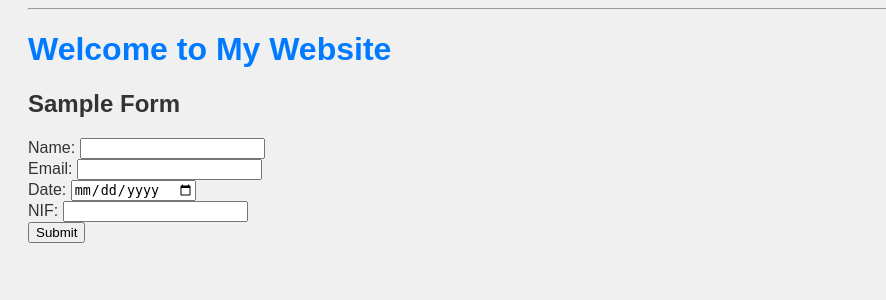
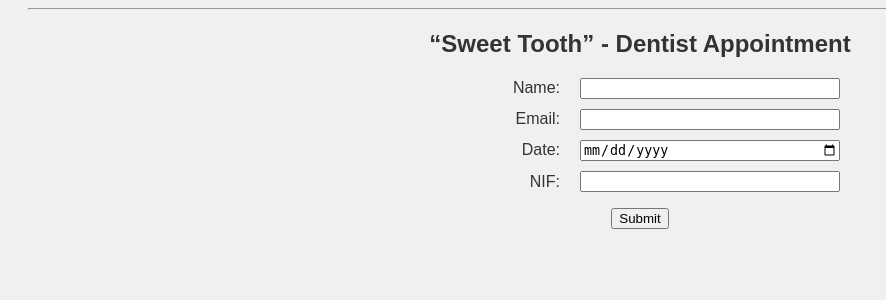
Before and after one commit to Marco-de-Sa/webDev, a Flask app: page / in a window 1280 px wide. Shown: the part 46-346 px from the top of the page, without its empty margins (0-886 px from the left). Run offline with Flask 3, Linux system fonts and the light colour scheme.

Commit message:
Refactor form templates for improved layout and consistency

```diff
--- a/lab3/templates/home.html
+++ b/lab3/templates/home.html
@@ -1,26 +1,23 @@
 {% extends "base.html" %}
 {% block title %}Home{% endblock %}
 {% block content %}
-<h1>Welcome to My Website</h1>
+<h2 style="text-align: center;">“Sweet Tooth” - Dentist Appointment </h2>
+<form method="post" action="/" style="max-width: 400px; margin: 0 auto;">
+    <div style="display: grid; grid-template-columns: 120px 1fr; gap: 10px 20px; align-items: center;">
+        <label for="Name" style="text-align: right;">Name:</label>
+        <input type="text" id="Name" name="Name" required>
 
-<h2>Sample Form</h2>
-<form method="post" action="/">
-    <div>
-        <label for="input1">Name:</label>
-        <input type="text" id="Name" name="Name" required>
-    </div>
-    <div>
-        <label for="input2">Email:</label>
+        <label for="Email" style="text-align: right;">Email:</label>
         <input type="email" id="Email" name="Email" required>
-    </div>
-    <div>
-        <label for="input3">Date:</label>
+
+        <label for="Date" style="text-align: right;">Date:</label>
         <input type="date" id="Date" name="Date" required>
-    </div>
-    <div>
-        <label for="input4">NIF:</label>
+
+        <label for="NIF" style="text-align: right;">NIF:</label>
         <input type="number" id="NIF" name="NIF" min="0" required>
     </div>
-    <button type="submit">Submit</button>
+    <div style="text-align: center; margin-top: 16px;">
+        <button type="submit">Submit</button>
+    </div>
 </form>
 {% endblock %}
--- a/lab3/templates/list.html
+++ b/lab3/templates/list.html
@@ -1,6 +1,8 @@
 {% extends "base.html" %}
 {% block title %}Submissions{% endblock %}
 {% block content %}
-<h1>Submitted Information</h1>
-<pre>{{ submissions }}</pre>
+<h1 style="text-align: center;">Submitted Information</h1>
+<div style="display: flex; justify-content: center;">
+    <pre>{{ submissions }}</pre>
+</div>
 {% endblock %}
```
Also changed, not shown: lab3/form_submissions.txt (+2 -7 lines).
